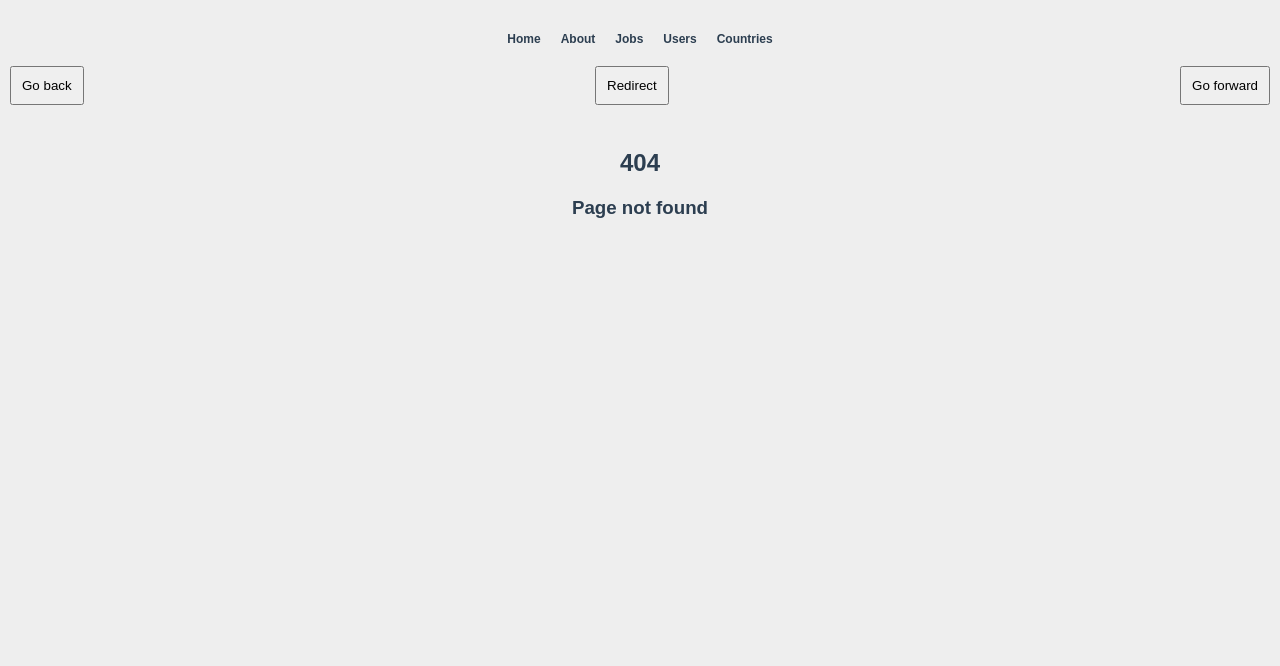
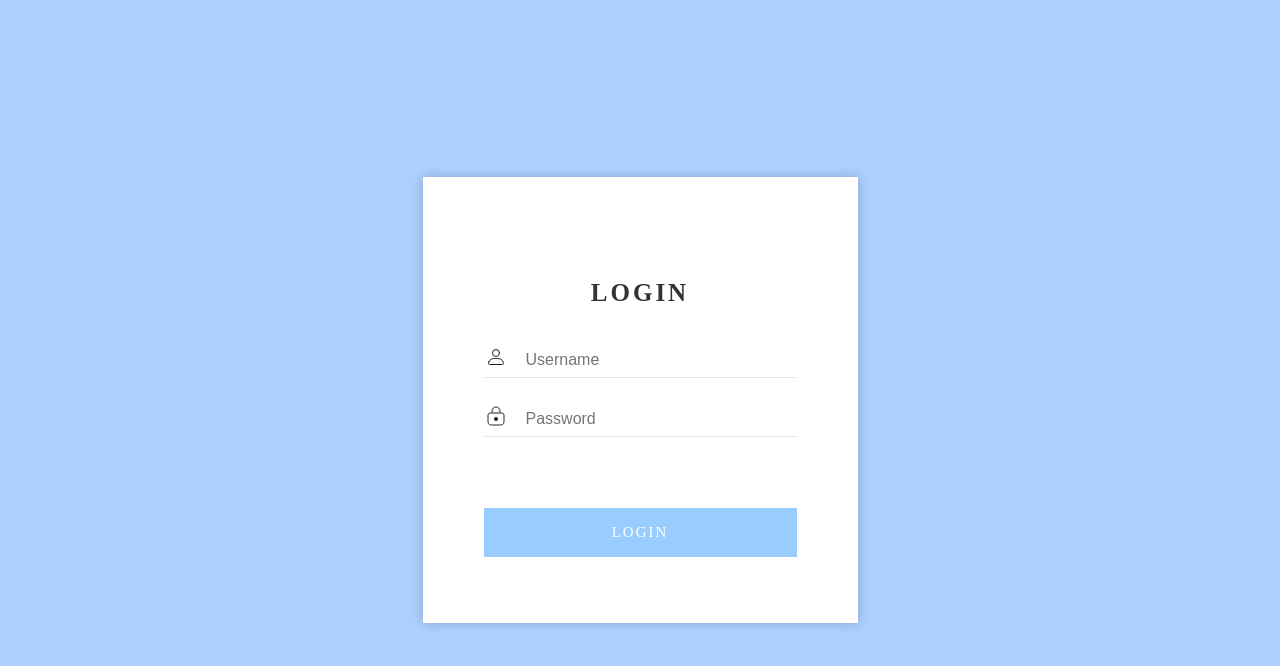
Before and after one commit to KienPT2607-IT/my-vue, a Vue app: page /login in a window 1280 px wide. Before the commit this address had no page. Shown: the top 666 px of the page. Built offline with nearby package versions, Linux system fonts and the light colour scheme.

Commit message:
add login form

```diff
--- a/index.html
+++ b/index.html
@@ -1,13 +1,16 @@
 <!DOCTYPE html>
 <html lang="en">
+
 <head>
   <meta charset="UTF-8">
   <link rel="icon" href="/favicon.ico">
   <meta name="viewport" content="width=device-width, initial-scale=1.0">
-    <title>Vite App</title>
+  <title>Vue Learning</title>
 </head>
+
 <body>
   <div id="app"></div>
   <script type="module" src="/src/main.js"></script>
 </body>
+
 </html>
--- a/src/App.vue
+++ b/src/App.vue
@@ -1,5 +1,5 @@
 <template>
-  <header>
+  <header v-if="$route.path !== '/login'">
     <div class="wrapper">
       <nav>
         <router-link :to="{ name: 'home' }">Home</router-link>
@@ -10,11 +10,12 @@
       </nav>
     </div>
   </header>
-  <div class="button-group">
+  <div v-if="$route.path !== '/login'" class="button-group">
     <button @click="goBack">Go back</button>
     <button @click="redirect">Redirect</button>
     <button @click="goForward">Go forward</button>
   </div>
+
   <div class="main-content">
     <router-view></router-view>
   </div>
--- /dev/null
+++ b/src/components/accounts/LoginForm.vue
@@ -0,0 +1,142 @@
+<template>
+  <div class="container">
+    <div class="form-container">
+      <form action="">
+        <h3>Login</h3>
+        <div class="form-holder">
+          <span>
+            <IconUser />
+          </span>
+          <input type="text" class="form-control" placeholder="Username" v-model="username" />
+        </div>
+        <div class="form-holder">
+          <span>
+            <IconLock />
+          </span>
+          <input type="password" class="form-control" placeholder="Password" v-model="password" />
+        </div>
+        <button @click="handleLogin">Login</button>
+      </form>
+    </div>
+  </div>
+</template>
+
+<script>
+import { MOC_ACCOUNT } from '@/utils/constants';
+import IconLock from '../icons/thins/IconLock.vue';
+import IconUser from '../icons/thins/IconUser.vue';
+
+export default {
+  components: { IconUser, IconLock },
+  data() {
+    return {
+      username: '',
+      password: '',
+    };
+  },
+  methods: {
+    handleLogin() {
+      if (this.username === MOC_ACCOUNT.username && this.password === MOC_ACCOUNT.password) {
+        this.$router.push('/home');
+      }
+    },
+  },
+};
+</script>
+
+<style scoped>
+.container {
+  background: #adcffd;
+  display: flex;
+  height: 100vh;
+  justify-content: center;
+  align-items: center;
+}
+.form-container {
+  background: #ffffff;
+  width: 435px;
+  display: flex;
+}
+.form-holder {
+  position: relative;
+  margin-bottom: 21px;
+}
+.form-holder span {
+  position: absolute;
+  left: 0;
+  top: 50%;
+  transform: translateY(-50%);
+}
+.form-control {
+  border: none;
+  border-bottom: 1px solid #e6e6e6;
+  display: block;
+  width: 100%;
+  height: 38px;
+  background: none;
+  padding: 3px 42px 0px;
+  color: #666;
+  box-sizing: border-box;
+}
+h3 {
+  text-align: center;
+  text-transform: uppercase;
+  font-size: 25px;
+  font-family: Muli-Semibold;
+  margin-bottom: 33px;
+  letter-spacing: 3px;
+  color: #333;
+}
+form {
+  width: 100%;
+  padding: 77px 61px 66px;
+  box-shadow: 0 0 10px rgba(0, 0, 0, 0.2);
+}
+input {
+  width: 100%;
+  font-size: 1em;
+}
+input:focus {
+  outline: none;
+}
+button {
+  width: 100%;
+  height: 49px;
+  border: none;
+  margin: 50px 0 0 0;
+  color: #fff;
+  background: #99cdff;
+  text-transform: uppercase;
+  font-size: 15px;
+  letter-spacing: 2px;
+  font-family: Muli-Semibold;
+  padding: 0;
+  overflow: hidden;
+  transition: all 0.5s;
+  position: relative;
+  z-index: 0;
+}
+button::before,
+button::after {
+  content: '';
+  position: absolute;
+  top: 0;
+  left: 0;
+  width: 100%;
+  height: 100%;
+  background: rgba(52, 152, 253, 0.25); /* Brighter color for hover effect */
+  z-index: -1; /* Ensure the effect is behind the text */
+  transition: transform 0.5s;
+  transform: translateX(-100%);
+}
+
+button:hover::before,
+button:hover::after {
+  transform: translateX(0); /* Move the effect from left to right */
+}
+
+button:active::before,
+button:active::after {
+  transform: translateX(0); /* Keeps the effect visible on click */
+}
+</style>
--- /dev/null
+++ b/src/components/icons/thins/IconLock.vue
@@ -0,0 +1,20 @@
+<template>
+  <svg
+    width="24px"
+    height="24px"
+    viewBox="0 0 24 24"
+    fill="none"
+    xmlns="http://www.w3.org/2000/svg"
+  >
+    <path
+      d="M4 13C4 11.1144 4 10.1716 4.58579 9.58579C5.17157 9 6.11438 9 8 9H16C17.8856 9 18.8284 9 19.4142 9.58579C20 10.1716 20 11.1144 20 13V15C20 17.8284 20 19.2426 19.1213 20.1213C18.2426 21 16.8284 21 14 21H10C7.17157 21 5.75736 21 4.87868 20.1213C4 19.2426 4 17.8284 4 15V13Z"
+      stroke="#222222"
+    />
+    <path
+      d="M16 8V7C16 4.79086 14.2091 3 12 3V3C9.79086 3 8 4.79086 8 7V8"
+      stroke="#222222"
+      stroke-linecap="round"
+    />
+    <circle cx="12" cy="15" r="2" fill="#222222" />
+  </svg>
+</template>
--- /dev/null
+++ b/src/components/icons/thins/IconUser.vue
@@ -0,0 +1,16 @@
+<template>
+  <svg
+    width="24px"
+    height="24px"
+    viewBox="0 0 24 24"
+    fill="none"
+    xmlns="http://www.w3.org/2000/svg"
+  >
+    <circle cx="12" cy="8" r="3.5" stroke="#222222" stroke-linecap="round" />
+    <path
+      d="M4.84913 16.9479C5.48883 14.6034 7.91473 13.5 10.345 13.5H13.655C16.0853 13.5 18.5112 14.6034 19.1509 16.9479C19.282 17.4287 19.3868 17.9489 19.4462 18.5015C19.5052 19.0507 19.0523 19.5 18.5 19.5H5.5C4.94772 19.5 4.49482 19.0507 4.55382 18.5015C4.6132 17.9489 4.71796 17.4287 4.84913 16.9479Z"
+      stroke="#222222"
+      stroke-linecap="round"
+    />
+  </svg>
+</template>
--- a/src/router/index.js
+++ b/src/router/index.js
@@ -6,12 +6,24 @@ import NotFoundView from '@/views/NotFoundView.vue';
 import UserList from '@/views/users/UserList.vue';
 import UserDetails from '@/views/users/UserDetails.vue';
 import AllCountriesView from '@/views/countries/AllCountriesView.vue';
+import LoginView from '@/views/accounts/LoginView.vue';
+import RegisterView from '@/views/accounts/RegisterView.vue';
 
 const router = createRouter({
   history: createWebHistory(import.meta.env.BASE_URL),
   routes: [
     {
-      path: '/',
+      path: '/login',
+      name: 'login',
+      component: LoginView,
+    },
+    {
+      path: '/register',
+      name: 'register',
+      component: RegisterView,
+    },
+    {
+      path: '/home',
       name: 'home',
       component: HomeView,
     },
@@ -62,7 +74,10 @@ const router = createRouter({
       path: '/all-jobs',
       redirect: '/jobs',
     },
-
+    {
+      path: '/',
+      redirect: '/login',
+    },
     // * Catch all 404
     {
       path: '/:catchAll(.*)',
--- /dev/null
+++ b/src/utils/constants.js
@@ -0,0 +1,4 @@
+export const MOC_ACCOUNT = {
+   username: 'kienpt',
+   password: '123456',
+}
--- /dev/null
+++ b/src/views/accounts/LoginView.vue
@@ -0,0 +1,13 @@
+<template>
+  <LoginForm />
+</template>
+
+<script>
+import LoginForm from '@/components/accounts/LoginForm.vue';
+
+export default {
+  components: { LoginForm },
+};
+</script>
+
+<style scoped></style>
--- /dev/null
+++ b/src/views/accounts/RegisterView.vue
@@ -0,0 +1,9 @@
+<template>
+  <div></div>
+</template>
+
+<script>
+export default {};
+</script>
+
+<style scoped></style>
```
Lines whose indentation alone changed are shown as unchanged.
